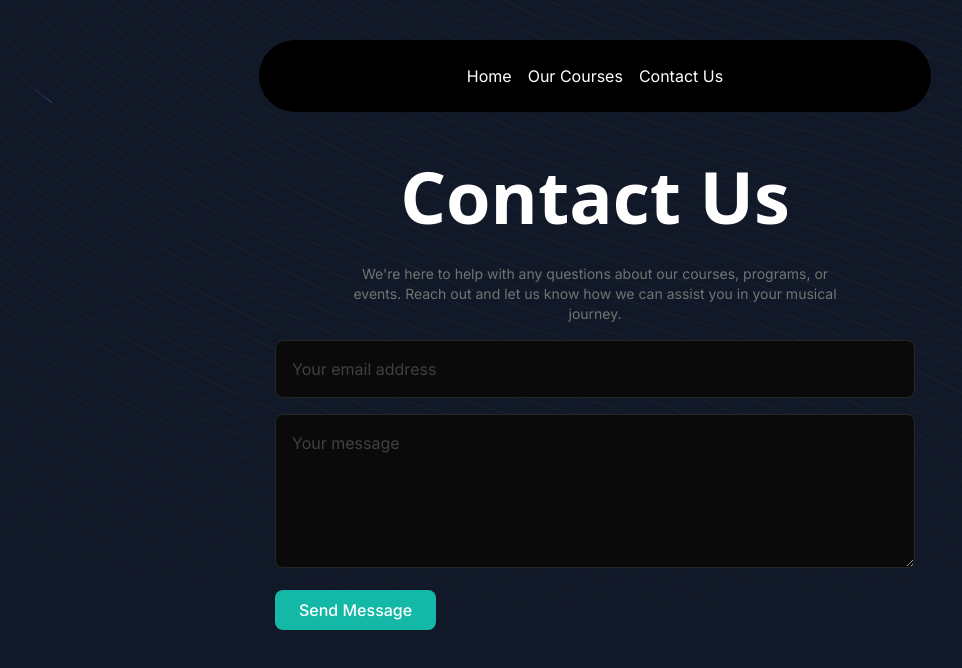
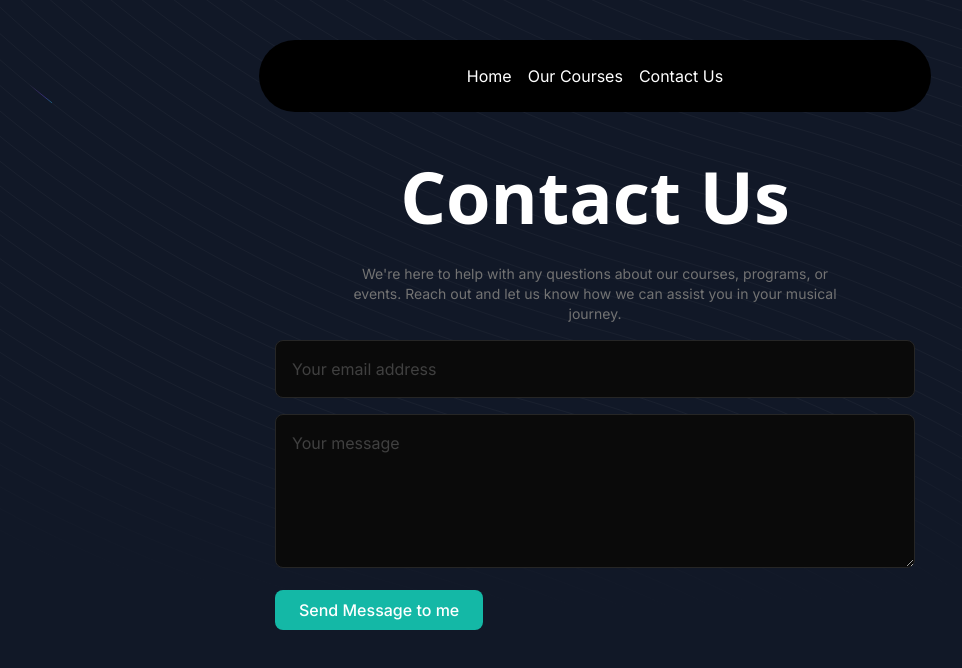
Before and after one commit to Tushar-Project-Space/music-courses-nextjs-, a Next.js app: page /contact in a window 1280 px wide. Shown: the top 668 px of the page, without its empty margins (45-1007 px from the left). Built offline with nearby package versions, Linux system fonts and the light colour scheme.

Commit message:
change in contact form

```diff
--- a/src/app/contact/page.tsx
+++ b/src/app/contact/page.tsx
@@ -1,25 +1,23 @@
-'use client';
+"use client";
 
-import React, { FormEvent, useState } from 'react';
-import { BackgroundBeams } from '@/components/ui/background-beams';
+import React, { FormEvent, useState } from "react";
+import { BackgroundBeams } from "@/components/ui/background-beams";
 
 function MusicSchoolContactUs() {
-  const [email, setEmail] = useState('');
-  const [message, setMessage] = useState('');
+  const [email, setEmail] = useState("");
+  const [message, setMessage] = useState("");
 
   const handleSubmit = (event: FormEvent<HTMLFormElement>) => {
     event.preventDefault();
-    console.log('Submitted:', { email, message });
+    console.log("Submitted:", { email, message });
   };
 
   return (
     <div className="min-h-screen bg-gray-100 dark:bg-gray-900 py-12 pt-36 relative">
-
       <BackgroundBeams className="absolute top-0 left-0 w-full h-full z-0" />
 
       <div className="max-w-2xl mx-auto p-4 relative z-10">
-        {' '}
-
+        {" "}
         <h1 className="text-lg md:text-7xl text-center font-sans font-bold mb-8 text-white">
           Contact Us
         </h1>
@@ -49,7 +47,7 @@ function MusicSchoolContactUs() {
             type="submit"
             className="px-6 py-2 rounded-lg bg-teal-500 text-white font-medium hover:bg-teal-600 focus:outline-none focus:ring-2 focus:ring-teal-500 focus:ring-offset-2"
           >
-            Send Message
+            Send Message to me
           </button>
         </form>
       </div>
```
